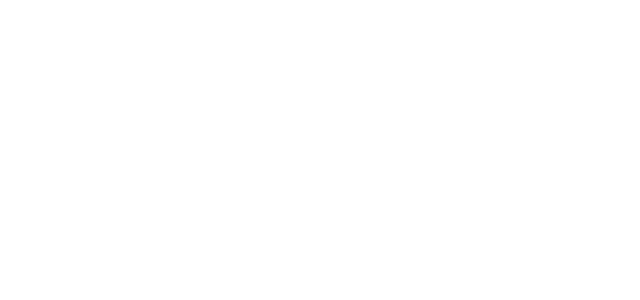
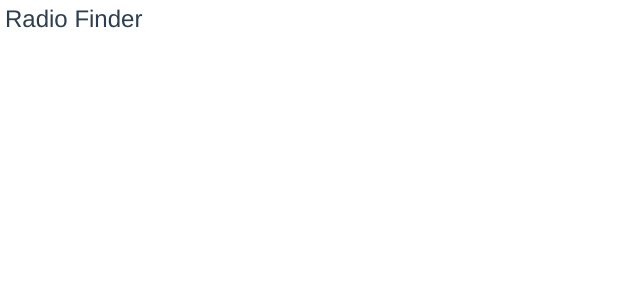
Before and after one commit to rohitjethoe/radios, a Vue app in the folder client/: page / in a window 1280 px wide. Shown: the top 300 px of the page, without its empty margins (0-640 px from the left). Built offline with nearby package versions, Linux system fonts and the light colour scheme.

Commit message:
Added header component to App.vue

```diff
--- a/client/src/App.vue
+++ b/client/src/App.vue
@@ -1,23 +1,33 @@
 <template>
   <div id="app">
+    <Header />
+    <Map />
   </div>
 </template>
 
 <script>
+import Header from './components/Header';
+import Map from './components/Map';
+
 export default {
   name: 'App',
   components: {
+    Header,
+    Map
   }
 }
 </script>
 
 <style>
+* {
+  margin: 0;
+  padding: 0;
+}
+
 #app {
   font-family: Avenir, Helvetica, Arial, sans-serif;
   -webkit-font-smoothing: antialiased;
   -moz-osx-font-smoothing: grayscale;
-  text-align: center;
   color: #2c3e50;
-  margin-top: 60px;
 }
 </style>
```
